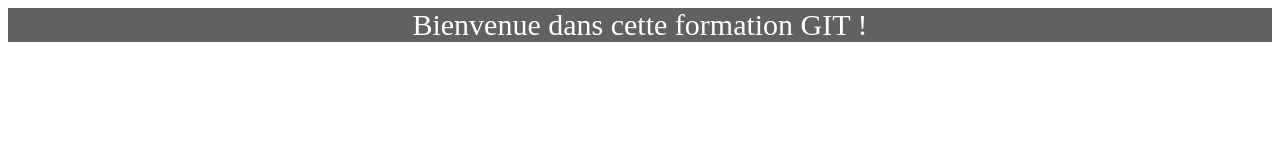
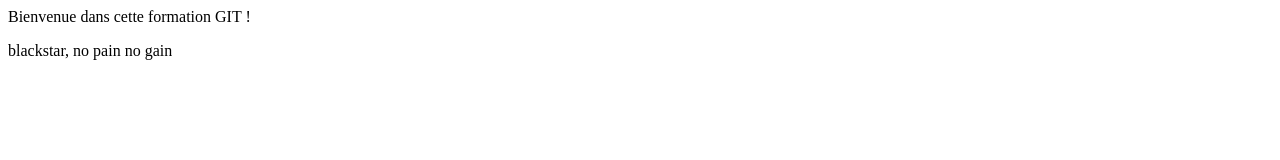
Before and after one commit to amjenoch/NaN-Exo-, a plain HTML site: page hello.html in a window 1280 px wide. Drawn offline with Linux system fonts and the light colour scheme.

Commit message:
ajout de mon dicton

```diff
--- a/hello.html
+++ b/hello.html
@@ -13,9 +13,12 @@
 	<body>
 
 		<!-- TITRE -->
-		<div id="top-banner">
+		<div>
 			Bienvenue dans cette formation GIT !
 		</div>
 
+		<div>
+			<p>blackstar, no pain no gain</p>
+		</div>
 	</body>
 </html>
```
